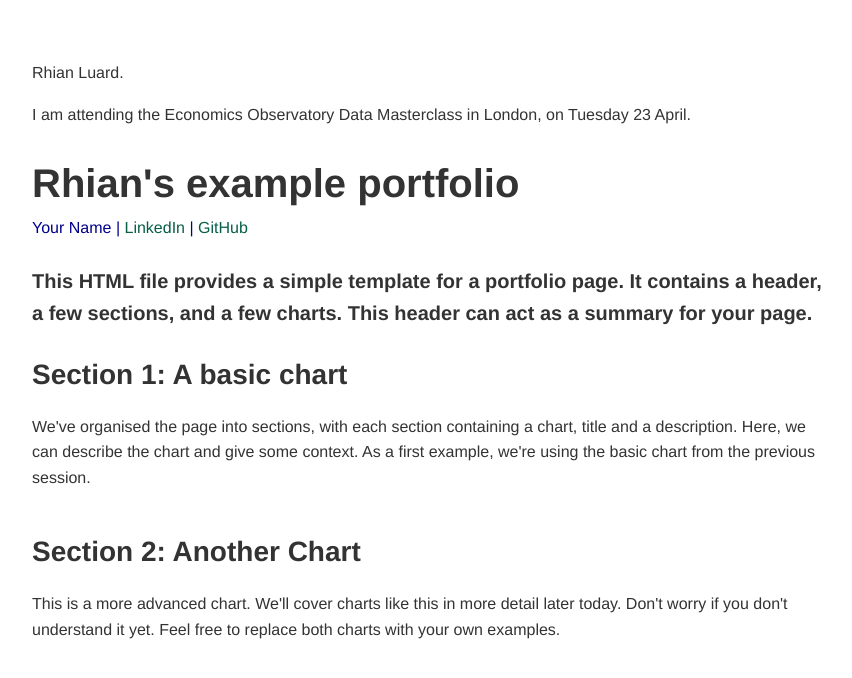
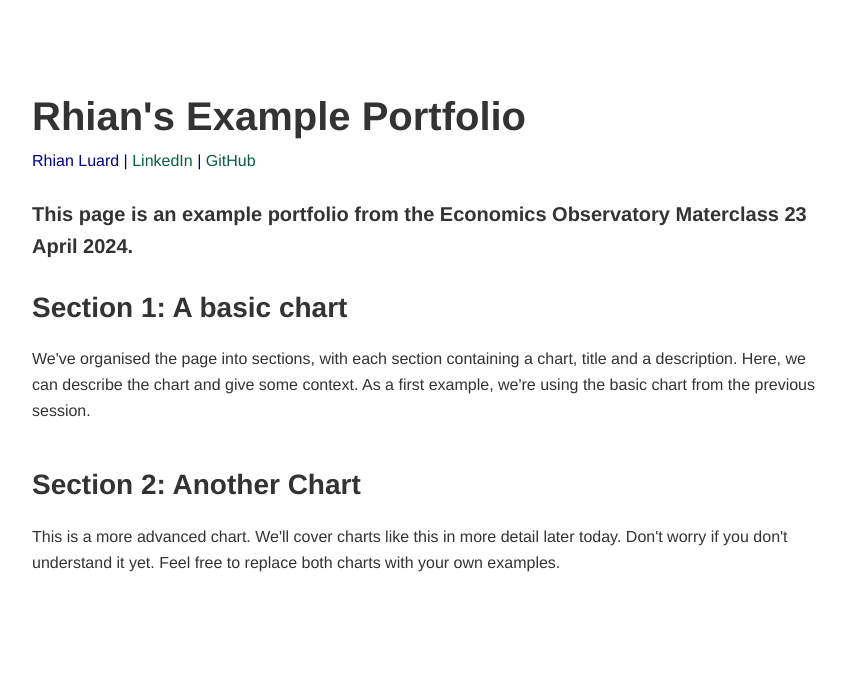
Before and after one commit to RhianLuard/RhianLuard.github.io, a plain HTML site: page index.html in a window 1280 px wide. Shown: the whole page, without its empty margins (208-1060 px from the left). Drawn offline with Linux system fonts and the light colour scheme; a script that the page names is missing.

Commit message:
Add files via upload

```diff
--- a/index.html
+++ b/index.html
@@ -1,8 +1,3 @@
-<html>
-  <body>
-    </h1> Rhian Luard. </h1>
-  <p> I am attending the Economics Observatory Data Masterclass in London, on Tuesday 23 April. </p>
-  </body>
 
 </html>
 <!-- This HTML file provides a simple example of a portfolio page. It contains a header, a few sections, and a few charts. -->
@@ -44,15 +39,15 @@
 <!-- The body tag contains the elements that visitors to our page will see. -->
     <h1 class="big" style="margin-bottom: 0px;"> <!-- We have added a class to the header called "big" which we can use to style it in the CSS -->
         <!-- This is a header, it is the largest text on the page -->
-        Rhian's example portfolio
+        Rhian's Example Portfolio
     </h1>
     <p style="margin-top: 0px; color: darkblue">
         <!-- we're setting the margin to 0px so the header and authour name are close together -->
-        Your Name | <a href="https://www.linkedin.com/in/finnmcevoy/">LinkedIn</a> | <a
+        Rhian Luard | <a href="https://www.linkedin.com/in/finnmcevoy/">LinkedIn</a> | <a
             href="https://www.github.com/FM-ds">GitHub</a>
     </p>
     <h3 class="small"> <!-- We have added a class to the header called "small" which we can use to style it in the CSS -->
-        This HTML file provides a simple template for a portfolio page. It contains a header, a few sections, and a few charts. This header can act as a summary for your page.
+        This page is an example portfolio from the Economics Observatory Materclass 23 April 2024.
     </h3>
 
     <!-- We're organising the page into sections, with each section containing a chart, title and a description -->
```
